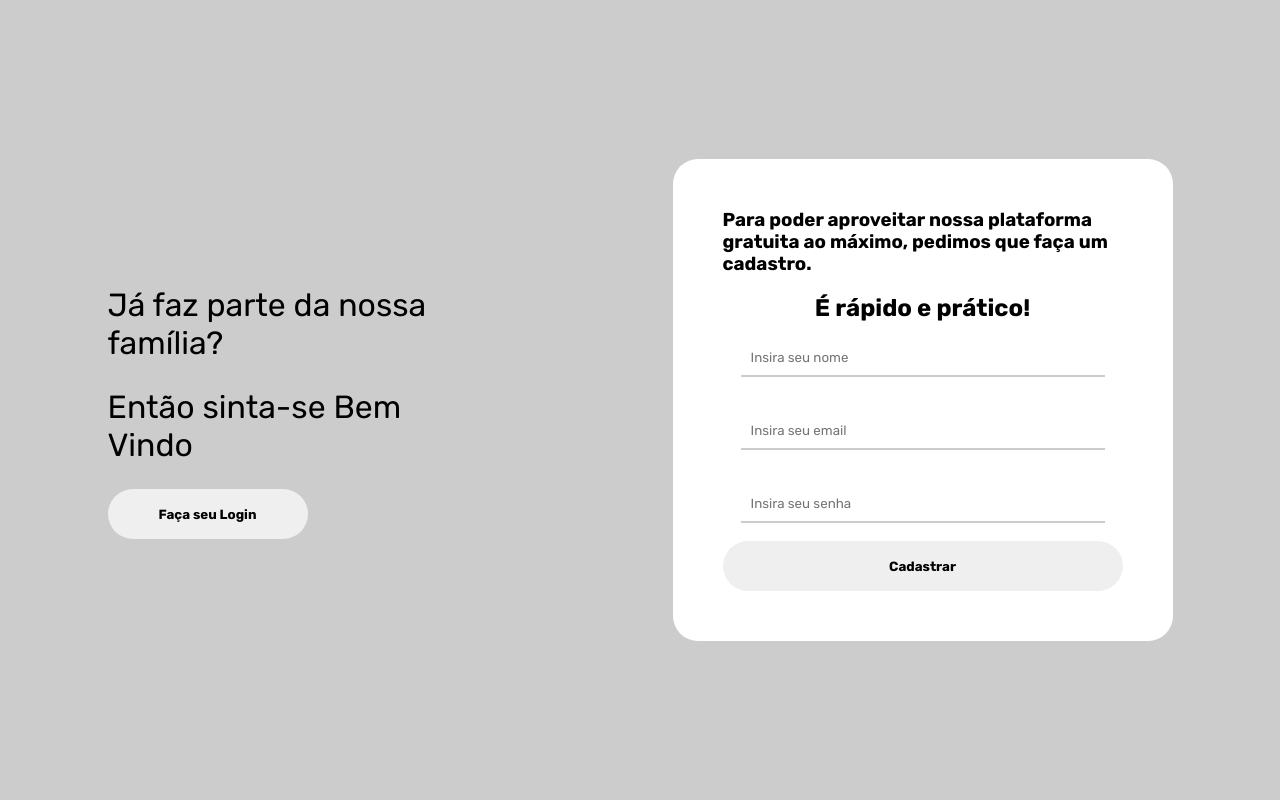
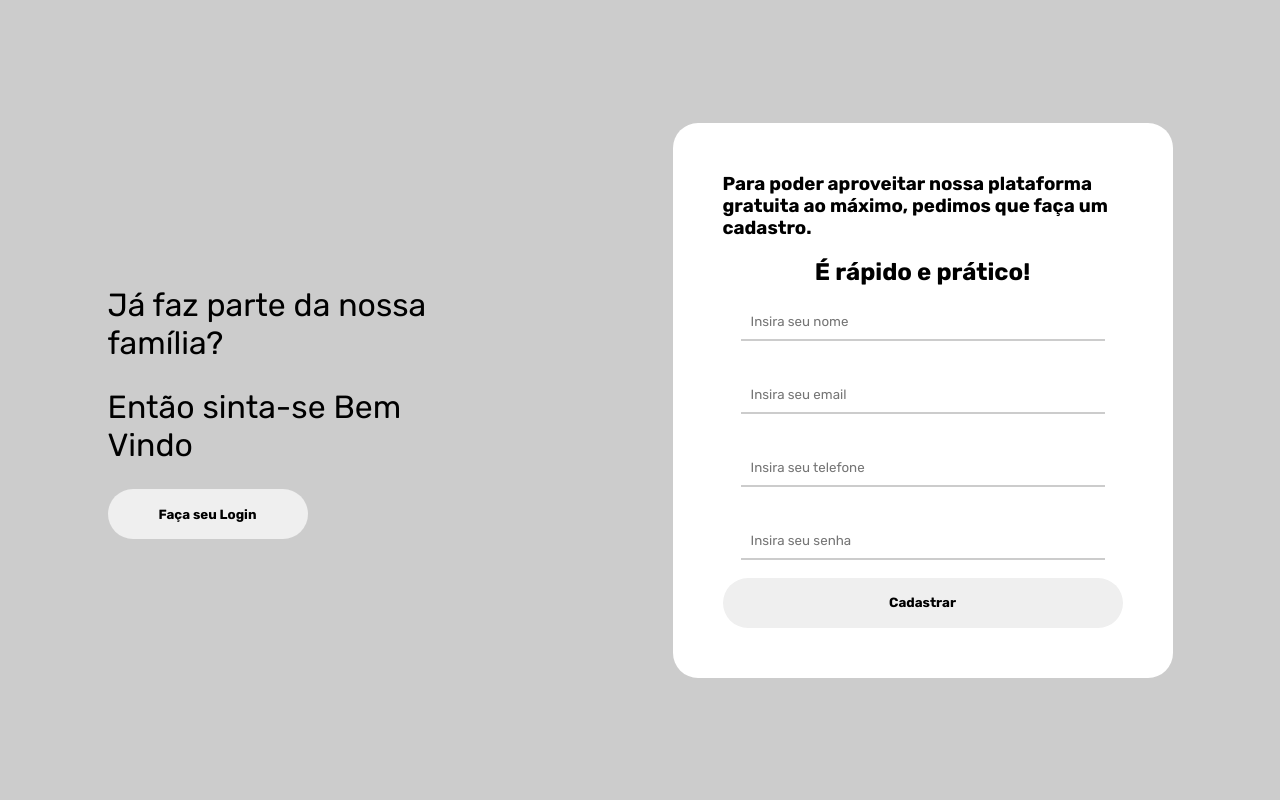
Before and after one commit to piagja/formacao-fcamara, a React (Create React App) app: page / in a window 1280 px wide. Shown: the top 800 px of the page. Built offline with nearby package versions, Linux system fonts and the light colour scheme.

Commit message:
Adicionou Hook Form, implementou LocalStorage

```diff
--- a/package.json
+++ b/package.json
@@ -34,5 +34,8 @@
       "last 1 firefox version",
       "last 1 safari version"
     ]
+  },
+  "devDependencies": {
+    "react-hook-form": "^6.15.5"
   }
 }
--- a/src/components/Header/Header.js
+++ b/src/components/Header/Header.js
@@ -1,8 +1,27 @@
-import React, { Component } from 'react'
+import React, { useState, useEffect } from 'react'
+import { data } from '../../services/api'
+import { useForm } from 'react-hook-form'
+
 import './Header.css'
 
-export default class Header extends Component {
-  render () {
+export default function Header () {
+  const defaultValues = {
+    nome: '',
+    email: '',
+    telefone: '',
+    senha: ''
+  }
+
+  const { register, handleSubmit, reset } = useForm({
+    defaultValues
+  })
+
+  const onSubmit = data => {
+    localStorage.setItem('Cadastro', JSON.stringify(data))
+    console.log(data)
+    reset()
+  }
+
   return (
     <div className='container'>
 
@@ -13,13 +32,14 @@ export default class Header extends Component {
       </div>
 
       <div className='area-cadastro'>
-          <form className='form-cadastro'>
+        <form className='form-cadastro' onSubmit={handleSubmit(onSubmit)}>
           <h3>Para poder aproveitar nossa plataforma gratuita ao máximo, pedimos que faça um cadastro.</h3>
           <br />
           <h2>É rápido e prático!</h2>
-            <input type='text' name='nome' placeholder='Insira seu nome' />
-            <input type='email' name='email' placeholder='Insira seu email' />
-            <input type='password' name='senha' placeholder='Insira seu senha' />
+          <input type='text' name='nome' ref={register} placeholder='Insira seu nome' />
+          <input type='email' name='email' ref={register} placeholder='Insira seu email' />
+          <input type='text' name='telefone' ref={register} placeholder='Insira seu telefone' />
+          <input type='password' name='senha' ref={register} placeholder='Insira seu senha' />
           <button type='submit'>Cadastrar</button>
         </form>
       </div>
@@ -27,4 +47,3 @@ export default class Header extends Component {
     </div>
   )
 }
-}
```
Also changed, not shown: 1 other file (tests, documents, lock files or other folders). Lines whose indentation alone changed are shown as unchanged.
